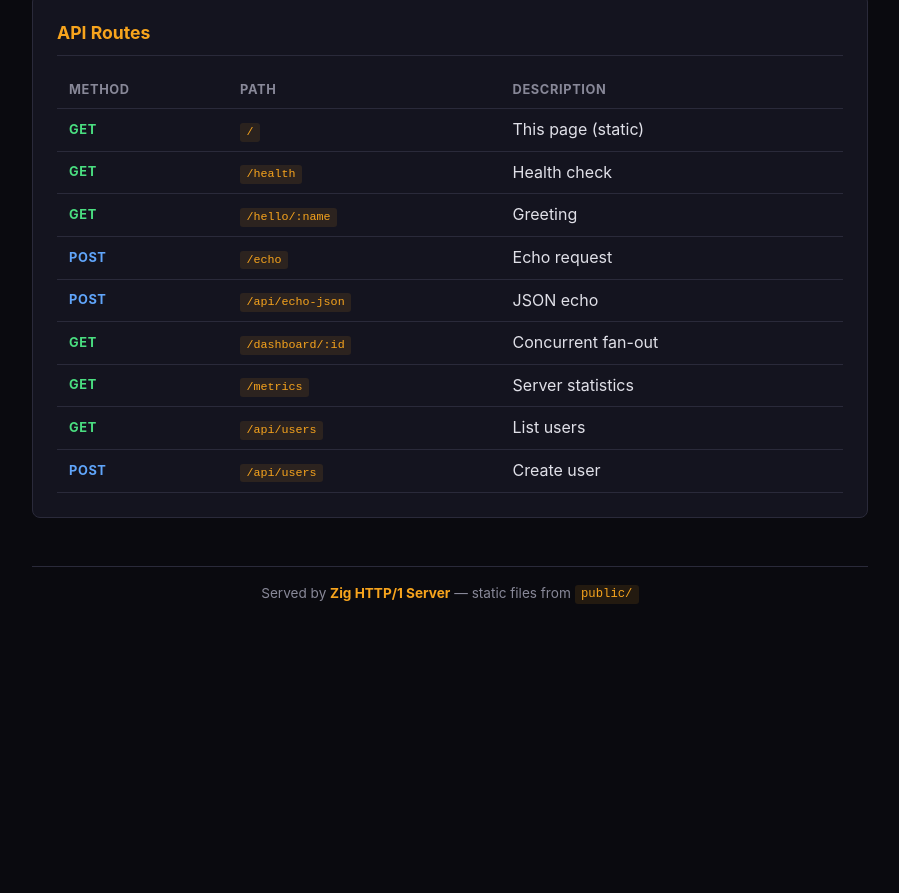
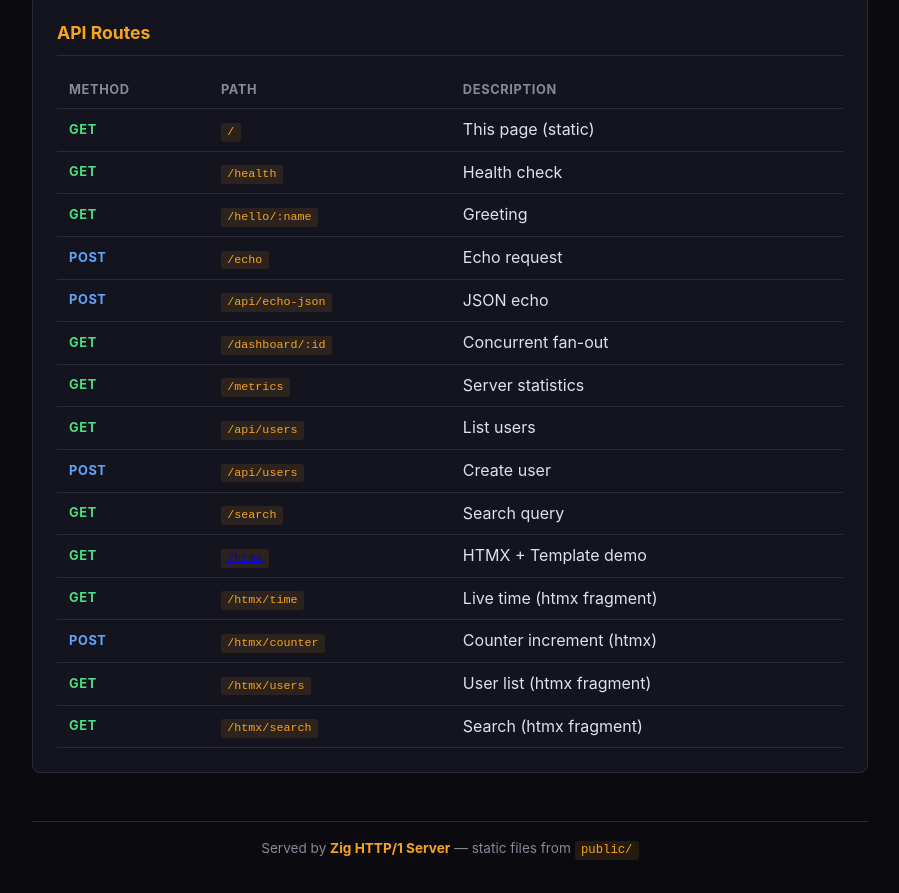
Before and after one commit to ilumar589/zzigtop, a plain HTML site: page public/index.html in a window 1280 px wide. Shown: the part 676-1569 px from the top of the page, without its empty margins (190-1089 px from the left). Before the commit the page ends 1313 px from the top, so only its background shows below. Drawn offline with nearby package versions, Linux system fonts and the light colour scheme; no server answers.

Commit message:
feat(api-routes): Add new HTMX endpoints for search and live updates

```diff
--- a/public/index.html
+++ b/public/index.html
@@ -53,6 +53,12 @@
                     <tr><td class="method get">GET</td><td><code>/metrics</code></td><td>Server statistics</td></tr>
                     <tr><td class="method get">GET</td><td><code>/api/users</code></td><td>List users</td></tr>
                     <tr><td class="method post">POST</td><td><code>/api/users</code></td><td>Create user</td></tr>
+                    <tr><td class="method get">GET</td><td><code>/search</code></td><td>Search query</td></tr>
+                    <tr><td class="method get">GET</td><td><code><a href="/htmx">/htmx</a></code></td><td>HTMX + Template demo</td></tr>
+                    <tr><td class="method get">GET</td><td><code>/htmx/time</code></td><td>Live time (htmx fragment)</td></tr>
+                    <tr><td class="method post">POST</td><td><code>/htmx/counter</code></td><td>Counter increment (htmx)</td></tr>
+                    <tr><td class="method get">GET</td><td><code>/htmx/users</code></td><td>User list (htmx fragment)</td></tr>
+                    <tr><td class="method get">GET</td><td><code>/htmx/search</code></td><td>Search (htmx fragment)</td></tr>
                 </tbody>
             </table>
         </section>
```
